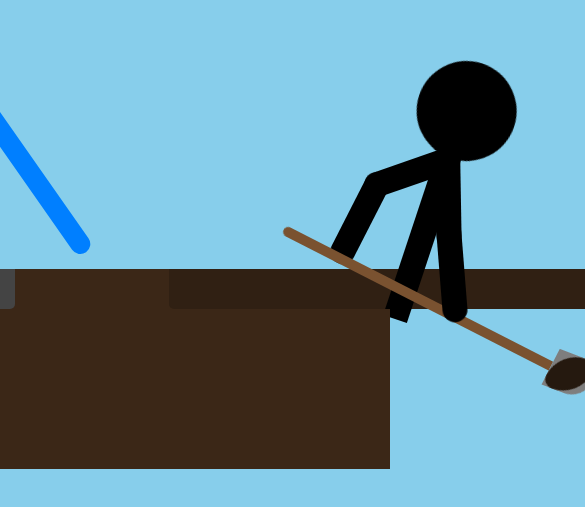
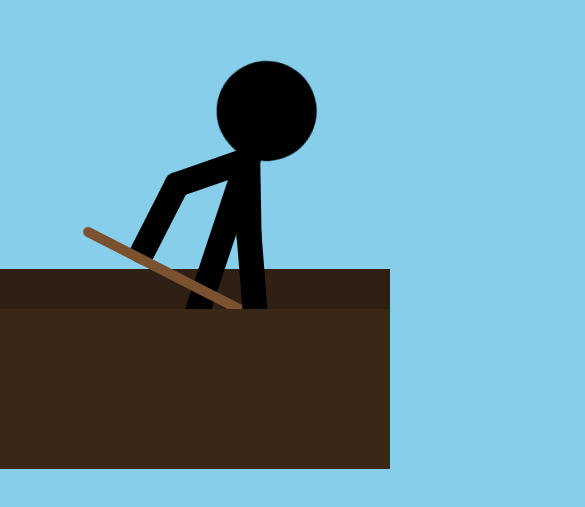
Before and after one commit to bibixx/work-in-progress, a plain HTML site: page index.html in a window 390 px wide. Shown: the part 375-882 px from the top of the page, 585 px wide, since content can reach past the window. After the commit the page ends 844 px from the top, so only its background shows below. Drawn offline with nearby package versions, Linux system fonts and the light colour scheme.

Commit message:
Finished responsiveness

```diff
--- a/sass/base/_reset.sass
+++ b/sass/base/_reset.sass
@@ -1,10 +1,8 @@
 body, html
-  width: 100%
-  height: 100%
-  overflow: hidden
   margin: 0
 
   .content
     width: 100%
     height: 100%
     overflow: hidden
+    position: absolute
--- a/sass/components/_terrain.sass
+++ b/sass/components/_terrain.sass
@@ -19,6 +19,7 @@
     margin-left: 250px
     transform: translateX(-60%)
     z-index: -1
+    +transition()
 
   & > :nth-child(3)
     background: lighten(#302013, 3%)
@@ -38,6 +39,7 @@
     left: -180px
     z-index: -2
     border-radius: 0px 0px 5px 0px
+    +transition()
 
     &::after
       content: ""
@@ -47,3 +49,10 @@
       height: 40px
       right: -180px
       background: lighten(#302013, 3%)
+
+@media (max-width: 888px)
+  .terrain > :nth-child(2)
+    margin-left: 0px
+    transform: translateX(-50%)
+  .terrain > :nth-child(4)
+    opacity: 0
--- a/sass/components/_worker.sass
+++ b/sass/components/_worker.sass
@@ -10,6 +10,7 @@ body
     margin-left: 250px
     transform: translateX(-60%)
     z-index: -3
+    +transition()
 
     .trash-cont2
       width: 305px
@@ -44,6 +45,7 @@ body
     height: 180px
     border-radius: 0px
     transform-origin: bottom center
+    +transition()
 
     .head
       position: absolute
@@ -108,24 +110,9 @@ body
               top: 6px
               transform: translateX(-50%)
 
-// @media screen and (max-width: 425px)
-//   body .body
-//     margin-left: 0px
-//
-//   .terrain
-//     width: 100%
-//
-//     div
-//       display: none
-//
-//       &:nth-child(1)
-//         display: block
-//
-//       &:nth-child(2)
-//         display: block
-//         // left: 50%
-//         transform: translateX(0%)
-//         left: 30vw
-//         width: 70vw
-//         border-radius: 0px 0px 0px 5px
-//         margin: 0
+@media (max-width: 888px)
+  body .body
+    margin-left: 0px
+  body .trash-cont
+    margin-left: 0px
+    transform: translateX(-50%)
--- /dev/null
+++ b/sass/helpers/_mixins.sass
@@ -0,0 +1,2 @@
+@mixin transition($time:".2s", $target:"all", $easing:"ease-in-out")
+  transition: #{$target} #{$time} #{$easing}
--- a/sass/style.sass
+++ b/sass/style.sass
@@ -1,3 +1,4 @@
+@import helpers/mixins
 @import base/reset
 @import base/typography
 @import components/settings
```
Also changed, not shown: css/style.css.
